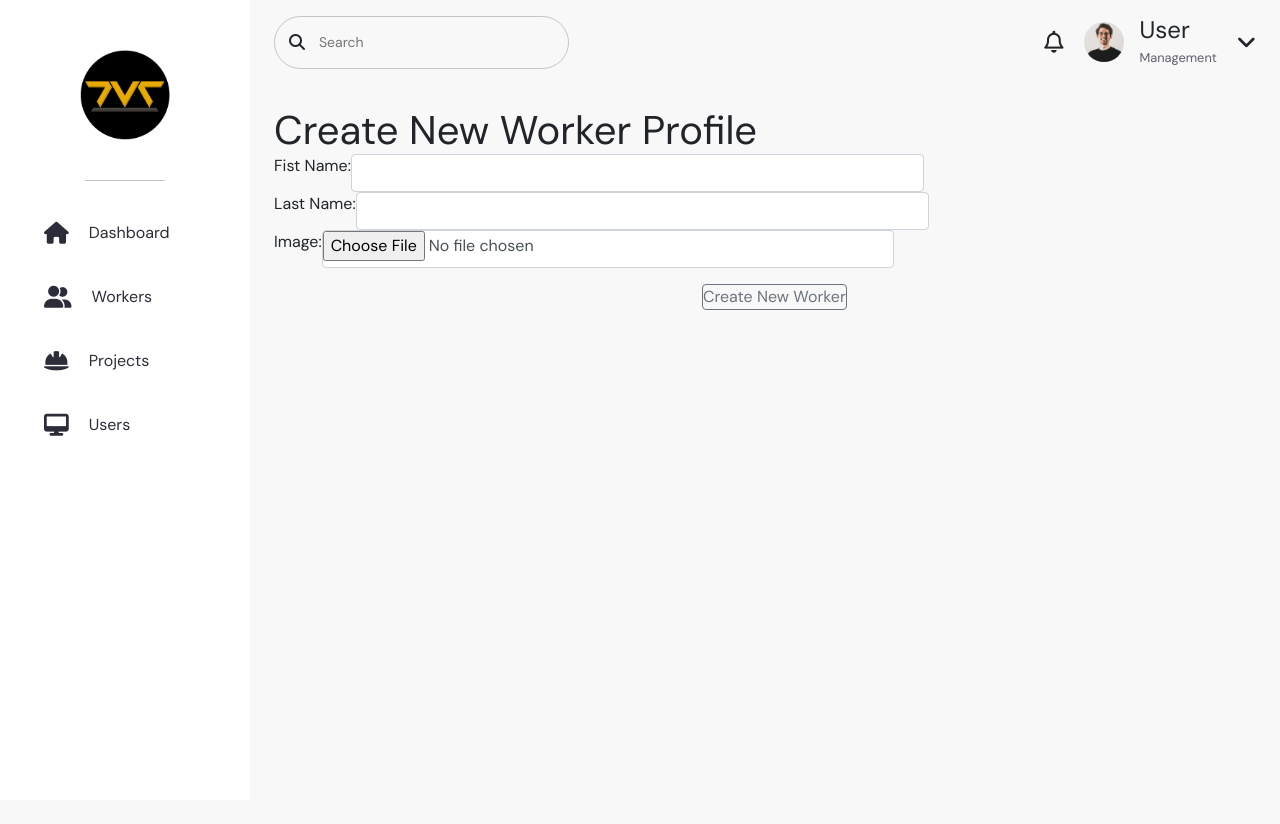
After one commit to Mramus/thomas-vincent-hris, a Django app: page /add_worker in a window 1280 px wide. The commit adds this page. Run offline with Django 4.2, Linux system fonts and the light colour scheme; parts of the project's set-up code (start-up, migrations or seed data) failed here and were passed over; some libraries are stand-ins or nearby versions.

Commit message:
add worker

```diff
--- a/hris/models.py
+++ b/hris/models.py
@@ -1,3 +1,4 @@
+from distutils.command.upload import upload
 from django.db import models
 
 # This is an auto-generated Django model module.
@@ -81,7 +82,7 @@ class WorkerT(models.Model):
     first_name = models.CharField(max_length=50)
     last_name = models.CharField(max_length=30)
     contact_number = models.CharField(max_length=16, blank=True, null=True)
-    image = models.ImageField()
+    image = models.ImageField(upload_to='worker')
 
     class Meta:
         managed = True
--- /dev/null
+++ b/hris/templates/hris/workers/add_worker.html
@@ -0,0 +1,34 @@
+{% extends 'hris/base.html' %}
+{% load static %}
+
+{% block content %}
+<h1>Create New Worker Profile</h1>
+<div>
+    <form class="add-form" method="POST" action="{% url 'add_worker' %}" enctype="multipart/form-data"> {% csrf_token %}
+        <div class="form-group row">
+            <label for="ptitle" class="col-form-label">Fist Name:</label>
+            <div class="col-sm-7">
+              <input type="text" class="form-control" id="ptitle" name="first_name">
+            </div>
+        </div>
+        <div class="form-group row">
+            <label for="ptitle" class="col-form-label">Last Name:</label>
+            <div class="col-sm-7">
+              <input type="text" class="form-control" id="ptitle" name="last_name">
+            </div>
+        </div>
+        <div class="form-group row">
+            <label for="ptitle" class="col-form-label">Image:</label>
+            <div class="col-sm-7">
+              <input type="file" class="form-control" id="ptitle" name="image">
+            </div>
+        </div>
+        <div class="form-group row">
+            <label for="button" class="col-form-label"></label>
+            <div class="col-sm-7 text-right">
+                <button type="submit" class="mt-3 btn btn-outline-secondary">Create New Worker</button>
+            </div>
+        </div>
+    </form>
+</div>
+{% endblock %}
--- a/hris/templates/hris/workers/workers.html
+++ b/hris/templates/hris/workers/workers.html
@@ -9,7 +9,7 @@
     </div>
     <div class="col">
         <div class="nav-item text-right mb-2">
-            <a class="page-item" href="{% url 'add_project' %}"><b>Create Applicant</b></a>
+            <a class="page-item" href="{% url 'add_worker' %}"><b>Create Applicant</b></a>
         </div>
     </div>
 </div>
--- a/hris/urls.py
+++ b/hris/urls.py
@@ -8,5 +8,6 @@ urlpatterns = [
     path('add_project', views.add_project, name='add_project'),
     path('view_project_details/<int:pk>/', views.view_project_details, name='view_project_details'),
 
-    path('workers', views.workers, name='workers')
+    path('workers', views.workers, name='workers'),
+    path('add_worker', views.add_worker, name='add_worker')
 ]
--- a/hris/views.py
+++ b/hris/views.py
@@ -35,3 +35,14 @@ def view_project_details(request, pk):
 def workers(request):
     worker_objects = WorkerT.objects.all()
     return render(request, 'hris/workers/workers.html', {'workers': worker_objects})
+
+def add_worker(request):
+    if request.method == 'POST':
+        ffirst_name = request.POST.get('first_name')
+        flast_name = request.POST.get('last_name')
+        fimage = request.FILES.get('image')
+
+        WorkerT.objects.create(first_name=ffirst_name, last_name=flast_name, image=fimage)
+        return redirect('workers')
+    else:
+        return render(request, 'hris/workers/add_worker.html')
```
Also changed, not shown: hris/migrations/0005_alter_workert_image.py (added), hris/migrations/0006_alter_workert_image.py (added), hris/migrations/0007_alter_workert_image.py (added).
